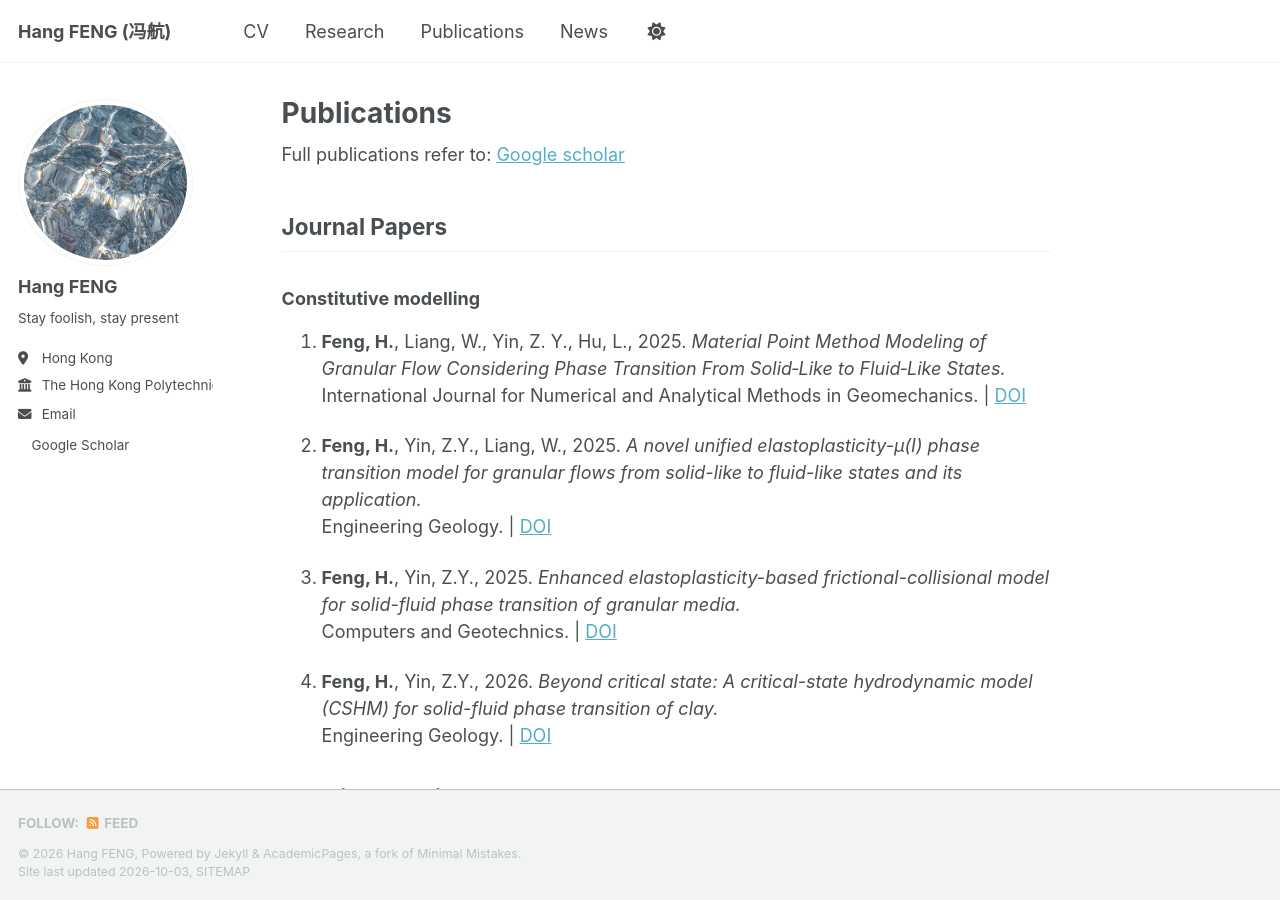
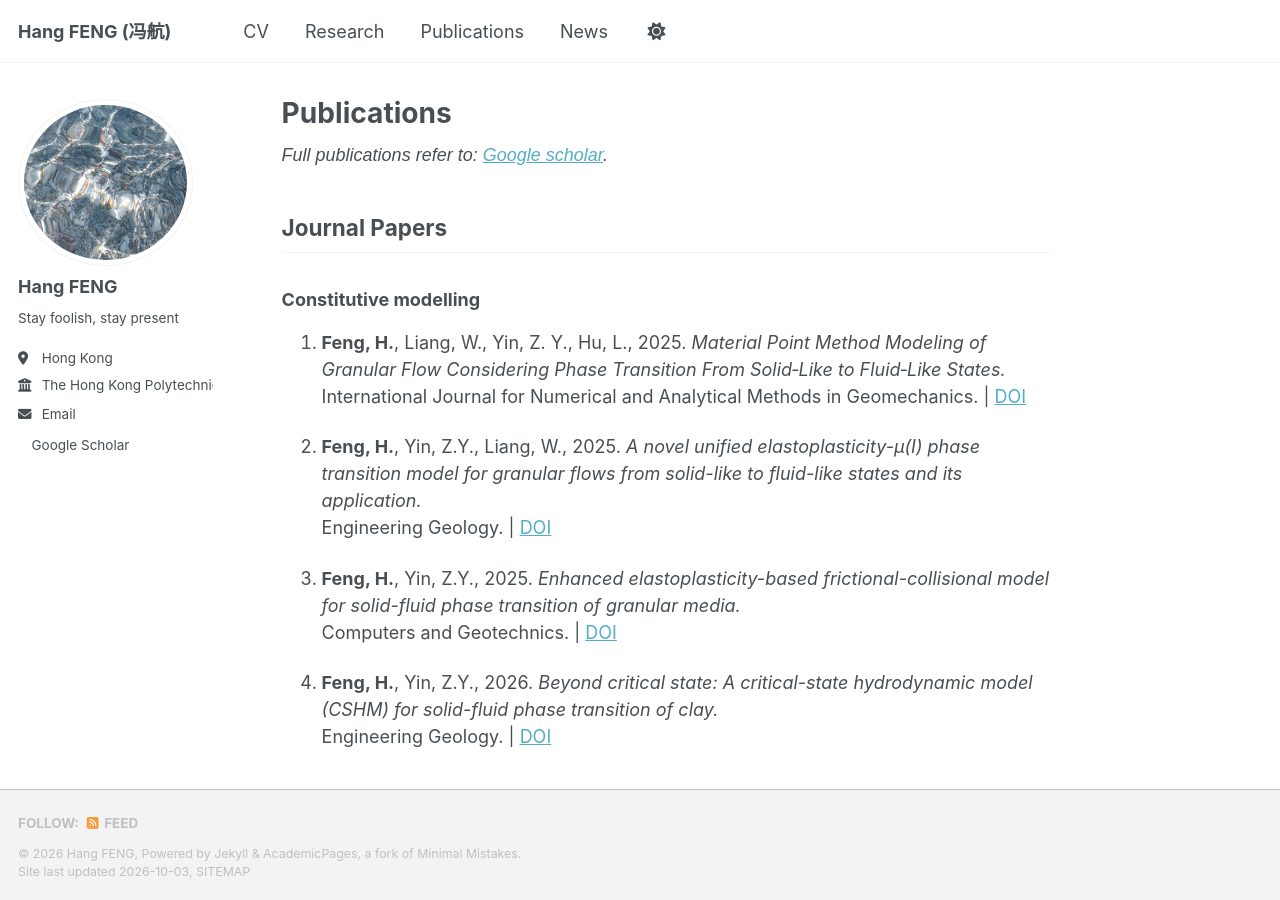
Before and after one commit to fenghang454/fenghang454.github.io, a Jekyll site: the page built from _pages/publications.md, in a window 1280 px wide and 900 px high. Built offline with Jekyll 4.4.1, drawn with Linux system fonts in a browser that asks for light colours; a style sheet for code colours, icons or effects is not loaded.

Commit message:
Update publications.md

```diff
--- a/_pages/publications.md
+++ b/_pages/publications.md
@@ -4,7 +4,9 @@ permalink: "<span style='color: #007ACC; font-family: Arial, sans-serif; font-st
 author_profile: true
 ---
 
-Full publications refer to: [Google scholar](https://scholar.google.com/citations?user=JNMEnjoAAAAJ&hl=zh-CN)
+<span style="font-family: Arial; font-style: italic;">
+  Full publications refer to: [Google scholar](https://scholar.google.com/citations?user=JNMEnjoAAAAJ&hl=zh-CN).
+</span>
 
 ## Journal Papers
 
```
